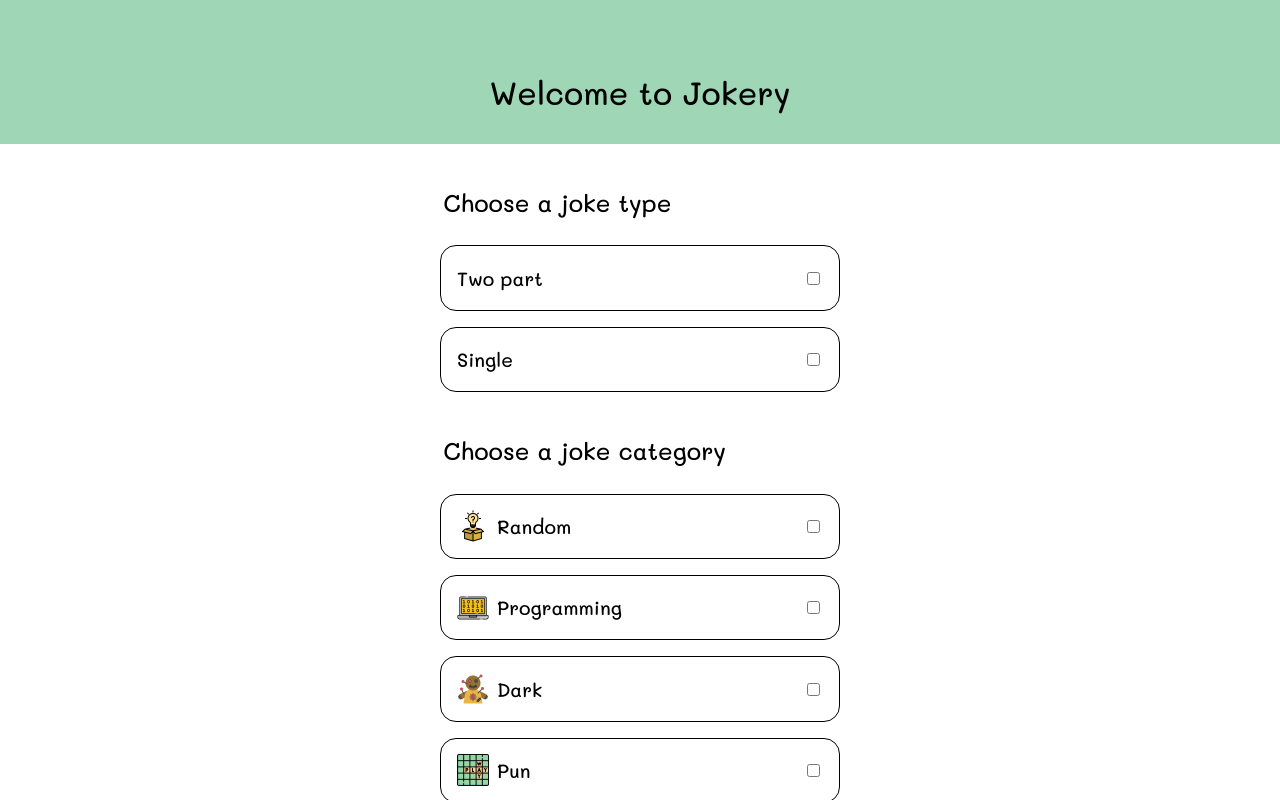
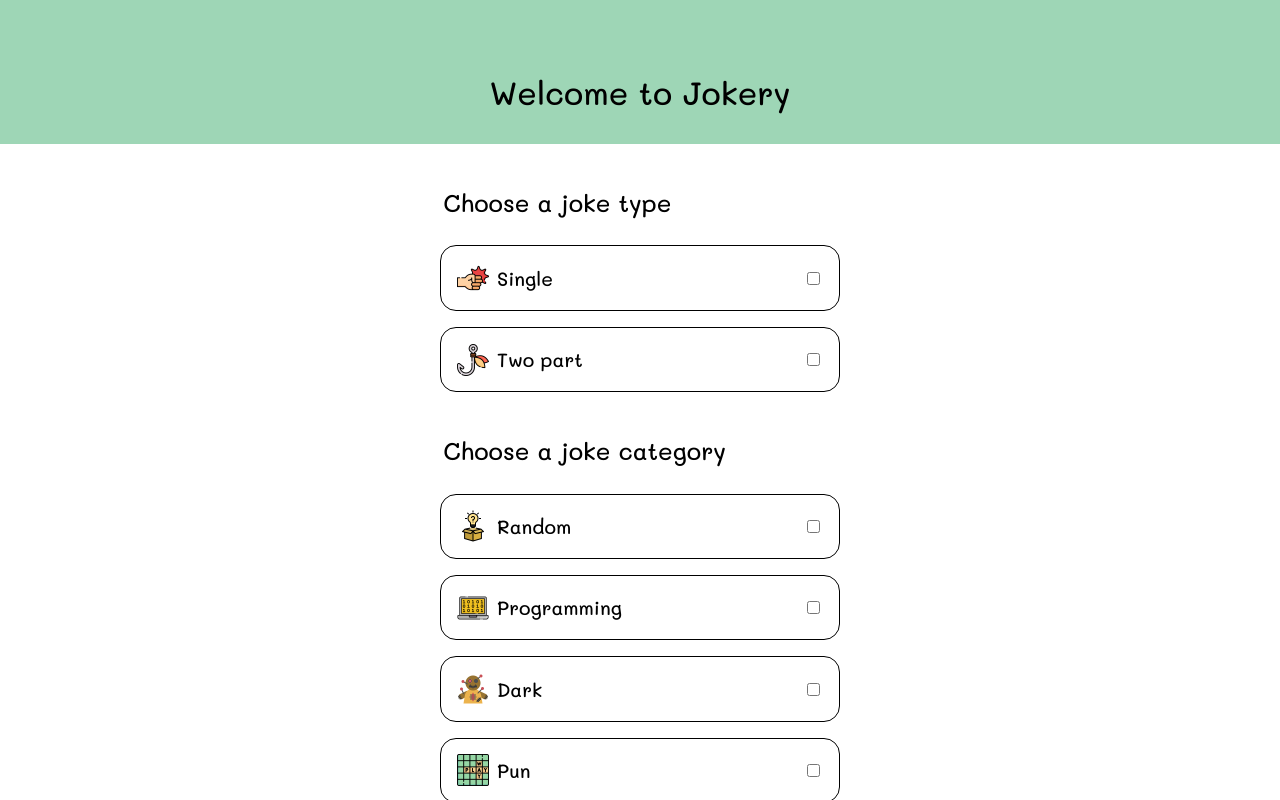
Before and after one commit to Elir-Mahad/jokery, a React (Create React App) app: page / in a window 1280 px wide. Both pictures are taken after a click on the button "Reset your settings". Shown: the top 800 px of the page. Built offline with nearby package versions, Linux system fonts and the light colour scheme.

Commit message:
enhance(settings): add icons to joke type options

```diff
--- a/src/components/SettingsCard.js
+++ b/src/components/SettingsCard.js
@@ -39,8 +39,8 @@ import darkicon from "../assets/darkicon.png";
 import punicon from "../assets/punicon.png";
 import miscicon from "../assets/miscicon.png";
 //
-import generalicon from "../assets/g-rated-icon.png";
-import rratingicon from "../assets/r-rated-icon.png";
+import goodicon from "../assets/g-rated-icon.png";
+import badicon from "../assets/r-rated-icon.png";
 
 function SettingsCard() {
   // -------- PAGE SET UP
@@ -244,12 +244,18 @@ function SettingsCard() {
             <SetHeading> Choose a joke type</SetHeading>
             <SetOptions>
               <OneSet>
-                <OsName>Two part</OsName>
-                <OsInput onClick={showPunchDelJk} type="checkbox" />
+                <OsNameIcon>
+                  <OsIcon src={singleicon} />
+                  <OsName>Single</OsName>
+                </OsNameIcon>
+                <OsInput onClick={showFullJk} type="checkbox" />
               </OneSet>
               <OneSet>
-                <OsName>Single</OsName>
-                <OsInput onClick={showFullJk} type="checkbox" />
+                <OsNameIcon>
+                  <OsIcon src={twoparticon} />
+                  <OsName>Two part</OsName>
+                </OsNameIcon>
+                <OsInput onClick={showPunchDelJk} type="checkbox" />
               </OneSet>
             </SetOptions>
           </SetBox>
```
